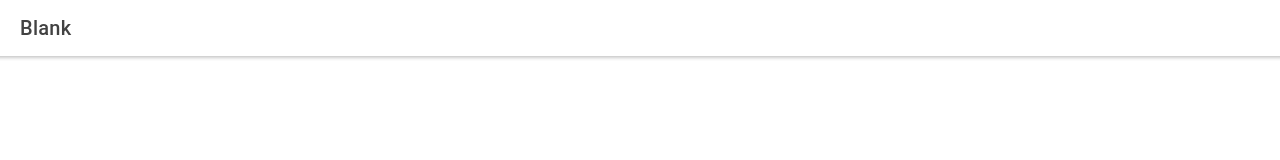
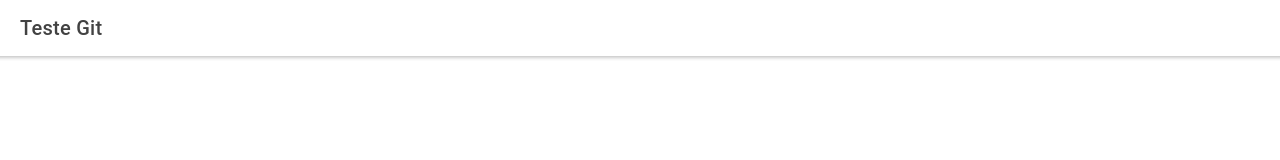
Before and after one commit to marcusvxf/aplicativoBT, a React (Create React App) app: page /home in a window 1280 px wide. Shown: the top 160 px of the page. Built offline with nearby package versions, Linux system fonts and the light colour scheme.

Commit message:
Testando git

```diff
--- a/src/pages/Home.tsx
+++ b/src/pages/Home.tsx
@@ -8,13 +8,13 @@
     <IonPage>
       <IonHeader>
         <IonToolbar>
-          <IonTitle>Blank</IonTitle>
+          <IonTitle>Teste Git</IonTitle>
         </IonToolbar>
       </IonHeader>
       <IonContent>
         <IonHeader collapse="condense">
           <IonToolbar>
-            <IonTitle size="large">Blank</IonTitle>
+            <IonTitle size="large">Teste Git</IonTitle>
           </IonToolbar>
         </IonHeader>
         <ExploreContainer />
```
